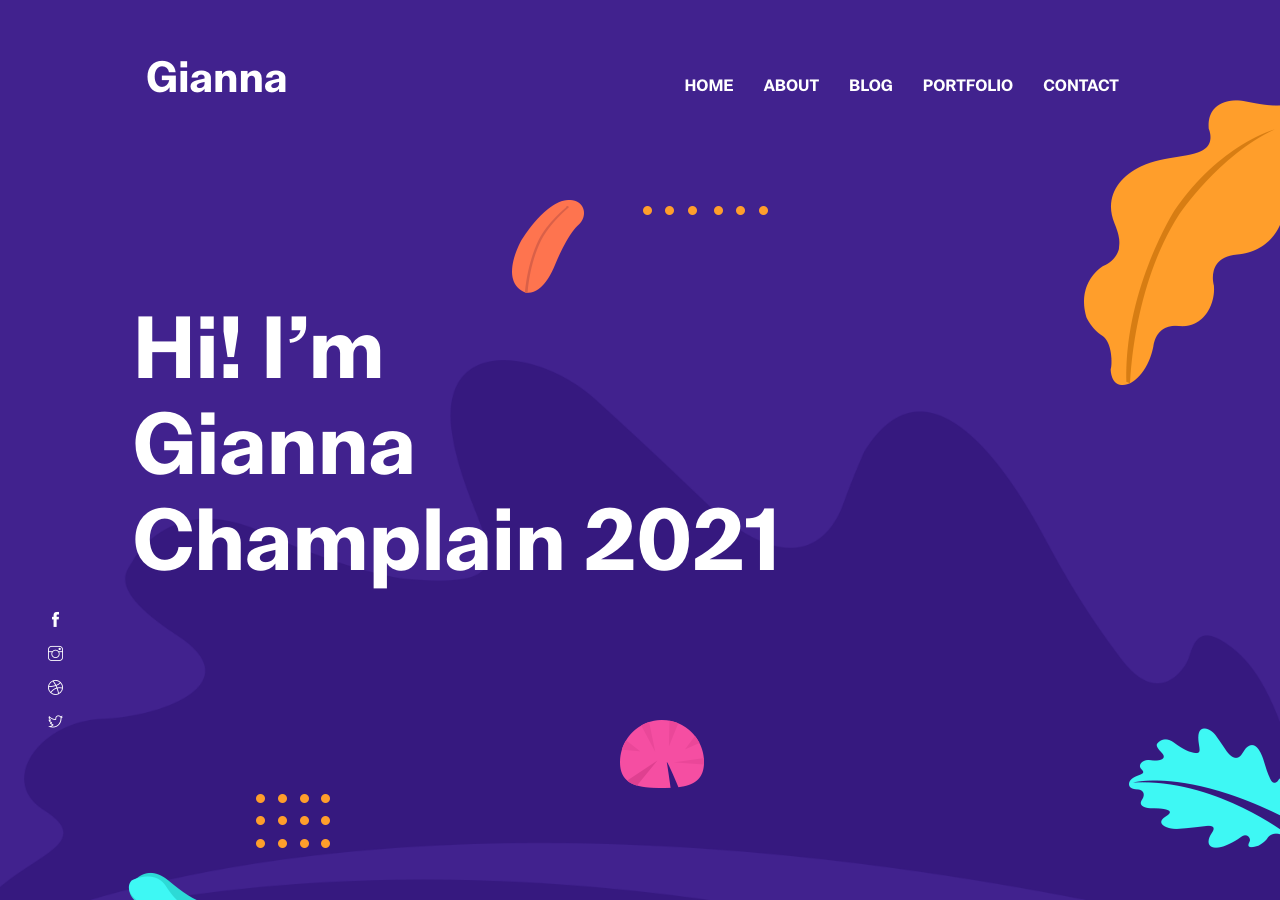
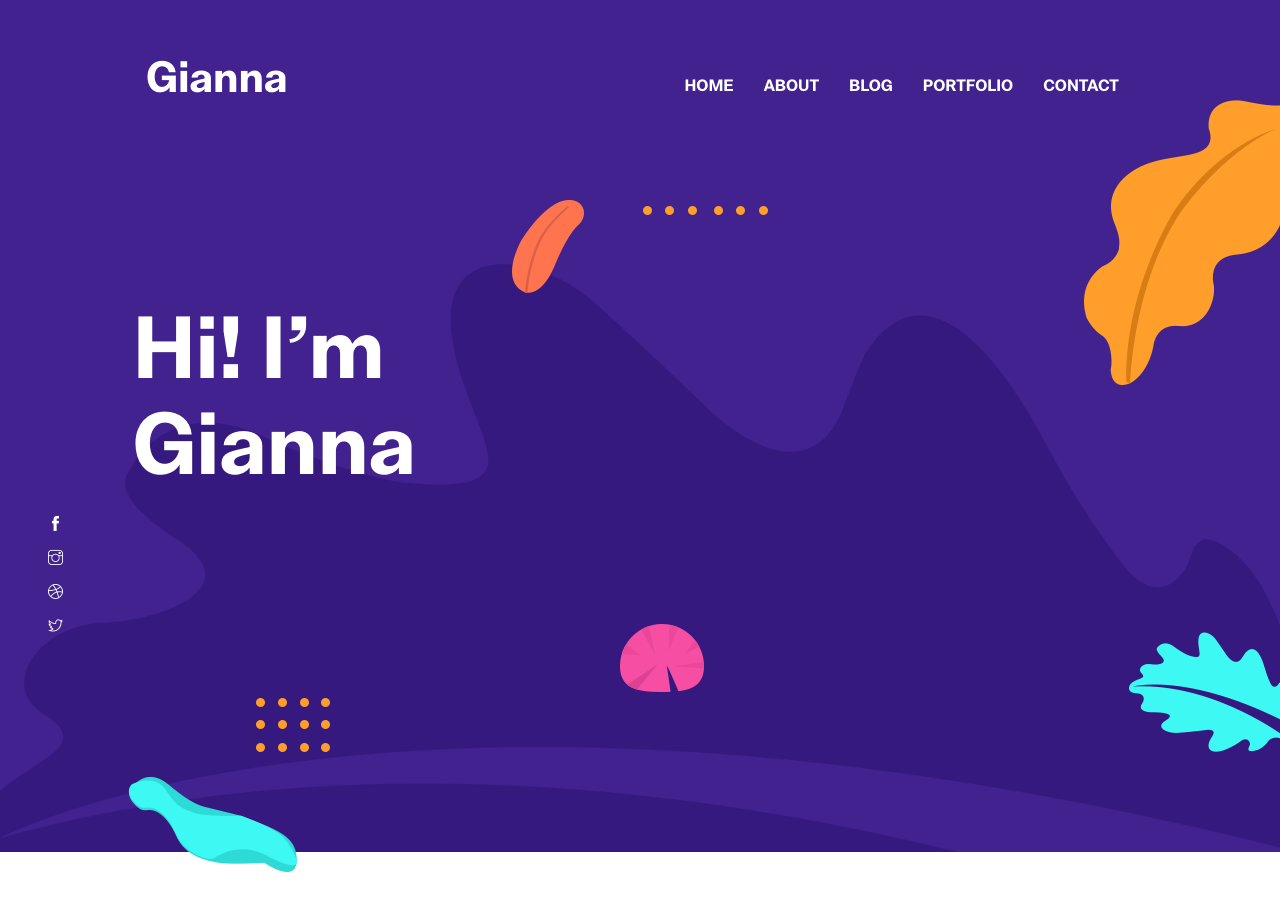
Before and after one commit to gianna2/gianna-barnhart, a Jekyll site: the page built from index.html, in a window 1280 px wide and 900 px high. Built offline with Jekyll 4.4.1, drawn with Linux system fonts in a browser that asks for light colours.

Commit message:
Update settings.yml

```diff
--- a/_data/settings.yml
+++ b/_data/settings.yml
@@ -38,11 +38,11 @@ disqus-identifier: # Add your shortname for Disqus Comment. For example mr-brown
 # Hero Section
 
 hero:
-  hero-title: Hi! I’m <br> Gianna <br> Champlain 2021
+  hero-title: Hi! I’m <br> Gianna <br>
 
 social:
-- {icon: "ti-facebook", link: "#"}
-- {icon: "ti-instagram", link: "#"}
+- {icon: "ti-facebook", link: "https://www.facebook.com/gianna.scott"}
+- {icon: "ti-instagram", link: "https://www.instagram.com/gianna_o2/"}
 - {icon: "ti-dribbble", link: "#"}
 - {icon: "ti-twitter", link: "#"}
 
```
